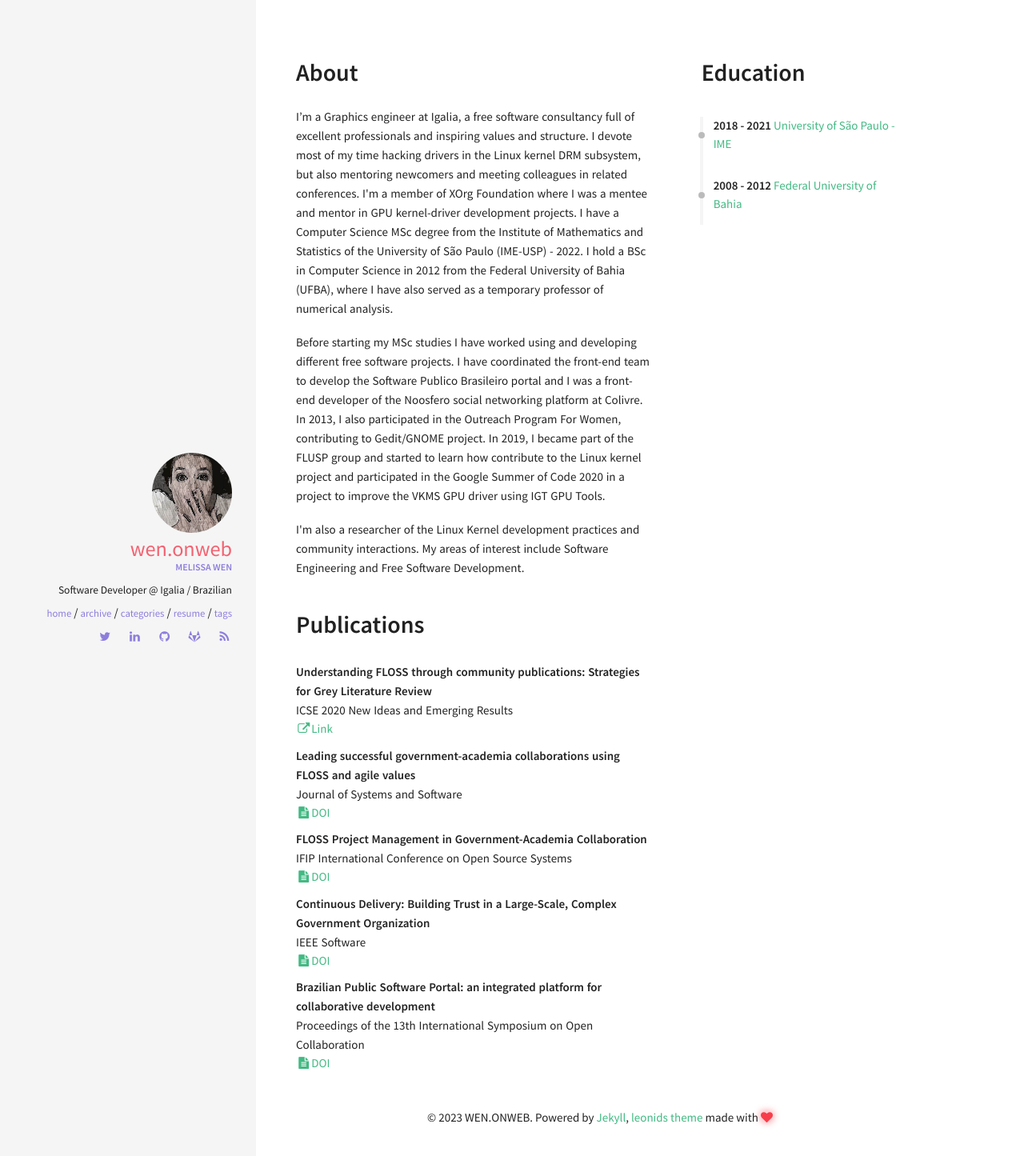
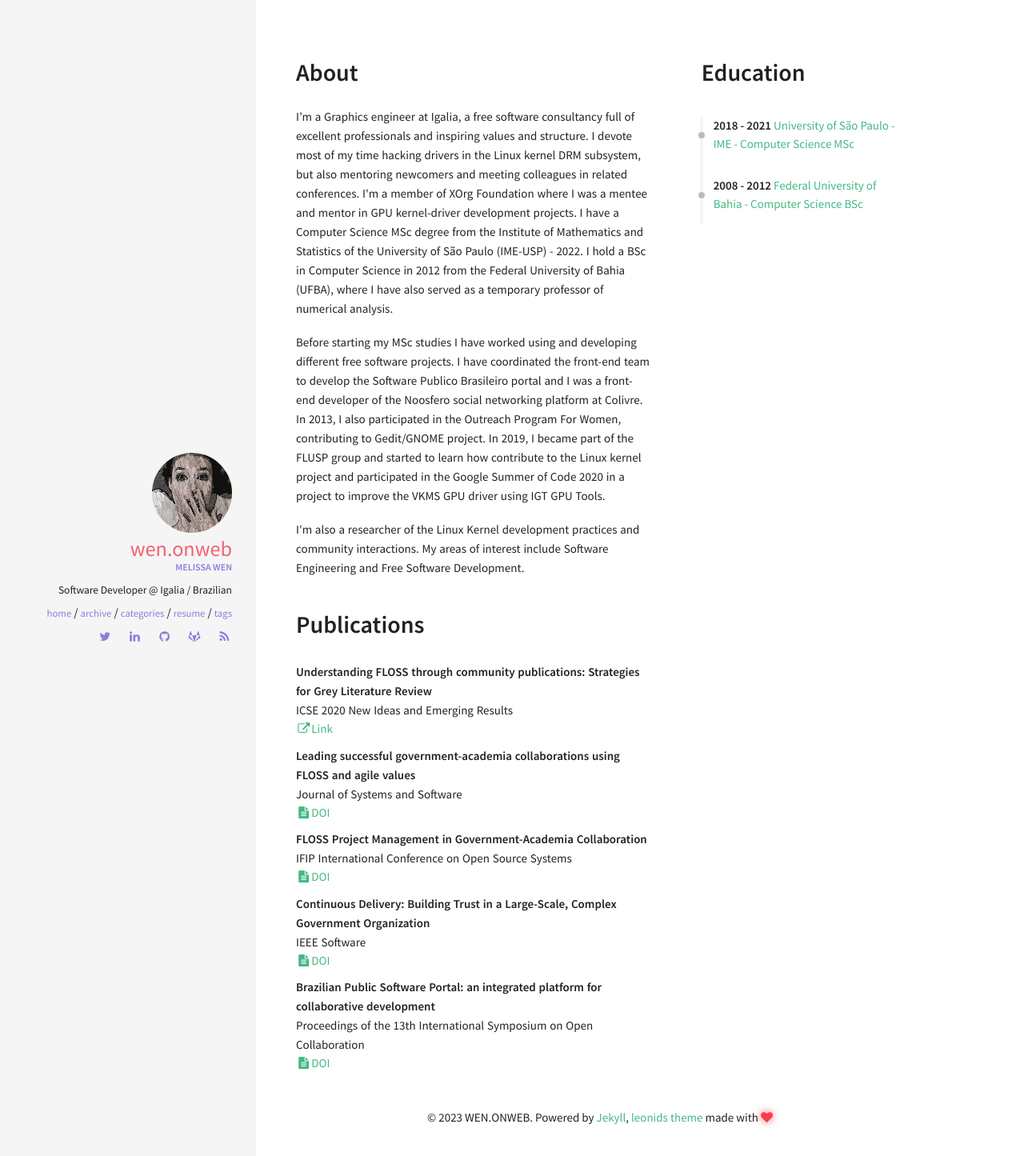
Before and after one commit to melissawen/melissawen.github.io, a Jekyll site: the page built from resume.html, in a window 1280 px wide. Shown: the top 1445 px of the page at 80% size. Built offline with Jekyll 4.4.1, drawn with Linux system fonts in a browser that asks for light colours.

Commit message:
desc for education

```diff
--- a/_data/index/education.yml
+++ b/_data/index/education.yml
@@ -1,9 +1,9 @@
-- name: University of São Paulo - IME
+- name: University of São Paulo - IME - Computer Science MSc
   link: https://www.ime.usp.br/en
   date: 2018 - 2021
   descr: MSc in Computer Science
 
-- name: Federal University of Bahia
+- name: Federal University of Bahia - Computer Science BSc
   link: https://www.ufba.br/
   date: 2008 - 2012
   descr: BSc in Computer Science
```
